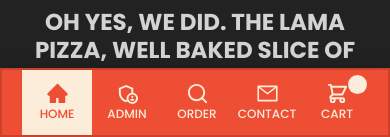
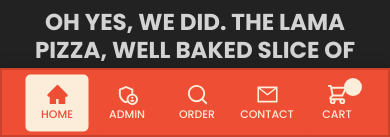
Before and after one commit to csabbah/nextjs-pizza-shack, a Next.js app: page / in a window 390 px wide. Shown: the part 707-844 px from the top of the page. Built offline with nearby package versions, Linux system fonts and the light colour scheme; no server answers; the database is empty.

Commit message:
Updated Navbar

```diff
--- a/components/MobileNav.js
+++ b/components/MobileNav.js
@@ -29,7 +29,6 @@ const MobileNav = () => {
           <li
             style={{
               color: endpointName == '/' ? color2 : color,
-              backgroundColor: endpointName == '/' ? color : color2,
             }}
             className={`${styles.listItem}`}
           >
@@ -39,14 +38,21 @@ const MobileNav = () => {
                 flexDirection: 'column',
                 alignItems: 'center',
               }}
+              className={styles.innerItemUpper}
             >
               {endpointName == '/' ? (
                 <AiFillHome style={{ fontSize: '23px' }} />
               ) : (
                 <AiOutlineHome style={{ fontSize: '23px' }} />
               )}
-              <span style={{ fontSize: '12px' }}>Home</span>
+              <span style={{ fontSize: '11px' }}>Home</span>
             </div>
+            <div
+              style={{
+                backgroundColor: endpointName == '/' ? color : color2,
+              }}
+              className={styles.innerItem}
+            ></div>
           </li>
         </Link>
         <span className={styles.divider} />
@@ -57,10 +63,6 @@ const MobileNav = () => {
                 endpointName == '/admin' || endpointName == '/admin/login'
                   ? color2
                   : color,
-              backgroundColor:
-                endpointName == '/admin' || endpointName == '/admin/login'
-                  ? color
-                  : color2,
             }}
             className={`${styles.listItem}`}
           >
@@ -70,14 +72,24 @@ const MobileNav = () => {
                 flexDirection: 'column',
                 alignItems: 'center',
               }}
+              className={styles.innerItemUpper}
             >
               {endpointName == '/admin' || endpointName == '/admin/login' ? (
                 <MdAdminPanelSettings style={{ fontSize: '23px' }} />
               ) : (
                 <MdOutlineAdminPanelSettings style={{ fontSize: '23px' }} />
               )}
-              <span style={{ fontSize: '12px' }}>Admin</span>
+              <span style={{ fontSize: '11px' }}>Admin</span>
             </div>
+            <div
+              style={{
+                backgroundColor:
+                  endpointName == '/admin' || endpointName == '/admin/login'
+                    ? color
+                    : color2,
+              }}
+              className={styles.innerItem}
+            ></div>
           </li>
         </Link>
         <span className={styles.divider} />
@@ -85,7 +97,6 @@ const MobileNav = () => {
           <li
             style={{
               color: endpointName == '/trackorder' ? color2 : color,
-              backgroundColor: endpointName == '/trackorder' ? color : color2,
             }}
             className={styles.listItem}
           >
@@ -95,14 +106,21 @@ const MobileNav = () => {
                 flexDirection: 'column',
                 alignItems: 'center',
               }}
+              className={styles.innerItemUpper}
             >
               {endpointName == '/trackorder' ? (
                 <RiSearchFill style={{ fontSize: '23px' }} />
               ) : (
                 <RiSearchLine style={{ fontSize: '23px' }} />
               )}
-              <span style={{ fontSize: '12px' }}>Order</span>
+              <span style={{ fontSize: '11px' }}>Order</span>
             </div>
+            <div
+              style={{
+                backgroundColor: endpointName == '/trackorder' ? color : color2,
+              }}
+              className={styles.innerItem}
+            ></div>
           </li>
         </Link>
         <span className={styles.divider} />
@@ -110,7 +128,6 @@ const MobileNav = () => {
           <li
             style={{
               color: endpointName == '/contact' ? color2 : color,
-              backgroundColor: endpointName == '/contact' ? color : color2,
             }}
             className={styles.listItem}
           >
@@ -120,14 +137,21 @@ const MobileNav = () => {
                 flexDirection: 'column',
                 alignItems: 'center',
               }}
+              className={styles.innerItemUpper}
             >
               {endpointName == '/contact' ? (
                 <MdEmail style={{ fontSize: '23px' }} />
               ) : (
                 <AiOutlineMail style={{ fontSize: '23px' }} />
               )}
-              <span style={{ fontSize: '12px' }}>Contact</span>
+              <span style={{ fontSize: '11px' }}>Contact</span>
             </div>
+            <div
+              style={{
+                backgroundColor: endpointName == '/contact' ? color : color2,
+              }}
+              className={styles.innerItem}
+            ></div>
           </li>
         </Link>
         <span className={styles.divider} />
@@ -137,12 +161,12 @@ const MobileNav = () => {
               <li
                 style={{
                   color: endpointName == '/cart' ? color2 : color,
-                  backgroundColor: endpointName == '/cart' ? color : color2,
                 }}
                 className={styles.listItem}
               >
+                <div className={styles.innerItemUpper}>
                   <div
-                  className={styles.icon}
+                    className={`${styles.icon} `}
                     style={{
                       display: 'flex',
                       flexDirection: 'column',
@@ -154,17 +178,30 @@ const MobileNav = () => {
                     ) : (
                       <HiOutlineShoppingCart style={{ fontSize: '23px' }} />
                     )}
-                  <span style={{ fontSize: '12px' }}>Cart</span>
+                    <span style={{ fontSize: '11px' }}>Cart</span>
                   </div>
                   <div
                     style={{
                       backgroundColor: endpointName == '/cart' ? color2 : color,
-                    color: endpointName == '/cart' ? color : color2,
+                      color: endpointName == '/cart' ? color2 : color,
                     }}
                     className={styles.counter}
                   >
-                  <span>{quantity == 0 ? '' : quantity}</span>
+                    <span
+                      style={{
+                        color: endpointName == '/cart' ? color : color2,
+                      }}
+                    >
+                      {quantity == 0 ? '' : quantity}
+                    </span>
                   </div>
+                </div>
+                <div
+                  style={{
+                    backgroundColor: endpointName == '/cart' ? color : color2,
+                  }}
+                  className={styles.innerItem}
+                ></div>
               </li>
             </div>
           </div>
--- a/components/TabletNav.js
+++ b/components/TabletNav.js
@@ -23,7 +23,7 @@ const Navbar = ({ setMobile, mobile }) => {
           mobile ? styles.true : styles.false
         }`}
       ></div>
-      <div className={styles.mobileContainer}>
+      <div className={styles.tabletContainer}>
         <div className={styles.item}>
           <ul className={styles.list}>
             <AiOutlineClose
--- a/styles/MobileNav.module.css
+++ b/styles/MobileNav.module.css
@@ -16,16 +16,30 @@
   height: 65px;
 }
 
-.listItem:last-child {
+.listItem {
   position: relative;
 }
+.innerItem {
+  position: absolute;
+  left: 50%;
+  top: 50%;
+  transform: translateX(-50%) translateY(-50%);
+  z-index: 0;
+  width: 90%;
+  height: 90%;
+  border-radius: 5px;
+}
 
+.innerItemUpper {
+  position: relative;
+  z-index: 1;
+}
 .counter {
   position: absolute;
-  height: 19px;
-  width: 19px;
-  font-size: 13px;
+  height: 18px;
+  width: 18px;
+  font-size: 12px;
   border-radius: 50px;
-  right: 5px;
-  top: 5px;
+  right: -10px;
+  top: -5px;
 }
--- a/styles/Navbar.module.css
+++ b/styles/Navbar.module.css
@@ -127,22 +127,22 @@
 
   .false {
     opacity: 0;
-    transition: 0.4s all ease-in-out;
+    transition: all 0.5s cubic-bezier(0.65, 0, 0.33, 0.99);
   }
 
   .true {
     opacity: 1;
-    transition: 0.4s all ease-in-out;
+    transition: all 0.5s cubic-bezier(0.65, 0, 0.33, 0.99);
   }
 
-  .mobileContainer {
+  .tabletContainer {
     display: flex;
     flex-direction: column;
     align-items: flex-end;
     justify-content: space-between;
     height: 100vh;
-    width: 225px;
-    padding-right: 18px;
+    width: 250px;
+    padding-right: 41.5px;
     background-color: #ee4d34e7;
     color: #fcedda;
     box-shadow: 0 0 10px 0 rgba(0, 0, 0, 0.3);
@@ -157,7 +157,7 @@
   }
 
   .listItem {
-    font-size: 22px;
+    font-size: 23px;
     letter-spacing: 0.9px;
     font-weight: bold;
   }
@@ -166,14 +166,14 @@
     position: absolute;
     right: 225px;
     opacity: 1;
-    transition: 0.4s all ease-in-out;
+    transition: all 0.5s cubic-bezier(0.65, 0, 0.33, 0.99);
   }
 
   .inactiveNav {
     position: absolute;
     right: -10px;
     opacity: 1;
-    transition: 0.4s all ease-in-out;
+    transition: all 0.5s cubic-bezier(0.65, 0, 0.33, 0.99);
   }
 
   .inactiveNav .background {
@@ -198,19 +198,19 @@
   .inactiveStack {
     right: 20px;
     top: 20px;
-    transition: 0.4s all ease-in-out;
+    transition: all 0.5s cubic-bezier(0.65, 0, 0.33, 0.99);
   }
 
   .activeStack {
     right: 100px;
     top: 20px;
-    transition: 0.4s all ease-in-out;
+    transition: all 0.5s cubic-bezier(0.65, 0, 0.33, 0.99);
   }
 
   .counter {
     font-size: 15px;
     position: relative;
-    top: -26.5px;
+    top: -27.5px;
     right: 25px;
   }
 
@@ -243,7 +243,6 @@
     box-shadow: 0 0 15px 0 rgba(0, 0, 0, 0.2);
     -moz-box-shadow: 0 0 15px 0 rgba(0, 0, 0, 0.2);
     -webkit-box-shadow: 0 0 15px 0 rgba(0, 0, 0, 0.2);
-
     text-transform: uppercase;
     padding: 0 20px;
     border: 2px solid rgba(0, 0, 0, 0.15);
--- a/styles/PizzaCard.module.css
+++ b/styles/PizzaCard.module.css
@@ -51,12 +51,12 @@
   }
 
   .title {
-    font-size: 20px;
+    font-size: 22px;
   }
 
   .price,
   .desc {
-    font-size: 16px;
+    font-size: 17px;
   }
 }
 
@@ -66,7 +66,7 @@
   }
 
   .title {
-    font-size: 24px;
+    font-size: 22px;
   }
 
   .price {
@@ -74,7 +74,7 @@
   }
 
   .desc {
-    font-size: 18px;
+    font-size: 16px;
   }
 }
 
```
Lines whose indentation alone changed are shown as unchanged.
